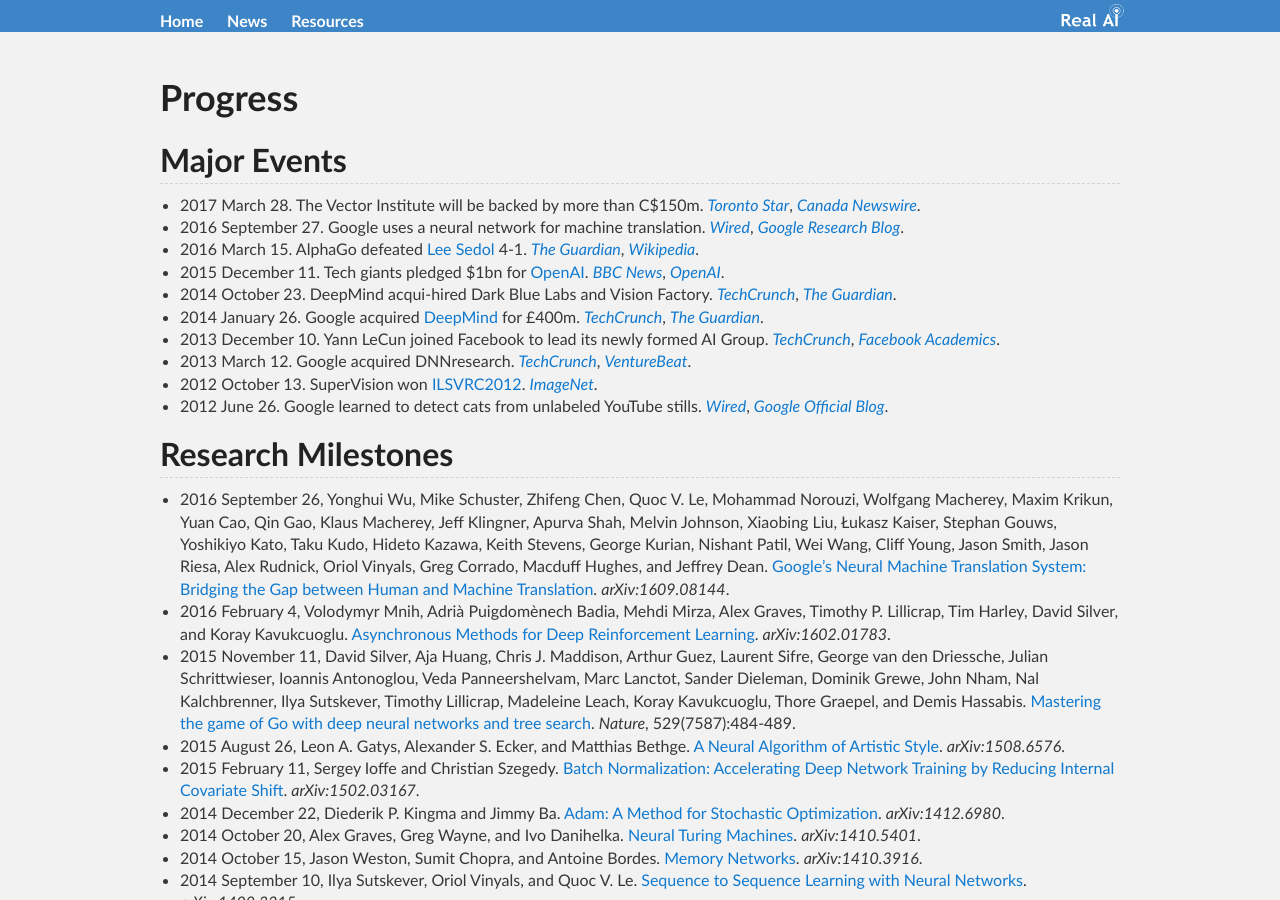
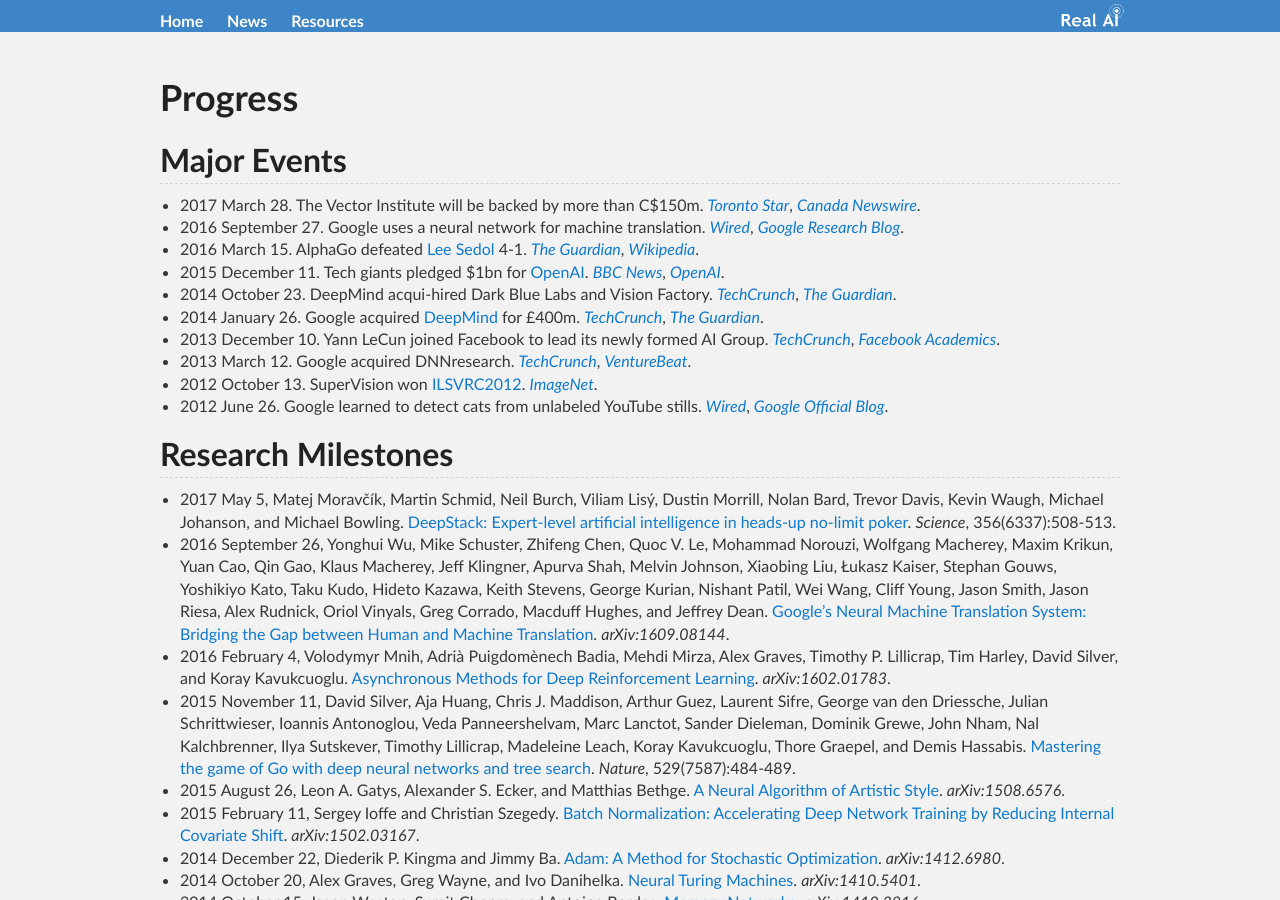
Before and after one commit to Tonywuhk/realai.org, a Jekyll site: the page built from progress.md, in a window 1280 px wide and 900 px high. Built offline with Jekyll 4.4.1, drawn with Linux system fonts in a browser that asks for light colours; our own code applies the rules of GitHub Pages for plain Markdown files; comment, search, counter and statistics services are not loaded; the repository's description, which GitHub fills in, is left out.

Commit message:
Update progress.md

```diff
--- a/progress.md
+++ b/progress.md
@@ -18,6 +18,7 @@
 
 ## Research Milestones
 
+* 2017 May 5, Matej Moravčík, Martin Schmid, Neil Burch, Viliam Lisý, Dustin Morrill, Nolan Bard, Trevor Davis, Kevin Waugh, Michael Johanson, and Michael Bowling. [DeepStack: Expert-level artificial intelligence in heads-up no-limit poker](http://science.sciencemag.org/content/356/6337/508). *Science*, 356(6337):508-513.
 * 2016 September 26, Yonghui Wu, Mike Schuster, Zhifeng Chen, Quoc V. Le, Mohammad Norouzi, Wolfgang Macherey, Maxim Krikun, Yuan Cao, Qin Gao, Klaus Macherey, Jeff Klingner, Apurva Shah, Melvin Johnson, Xiaobing Liu, Łukasz Kaiser, Stephan Gouws, Yoshikiyo Kato, Taku Kudo, Hideto Kazawa, Keith Stevens, George Kurian, Nishant Patil, Wei Wang, Cliff Young, Jason Smith, Jason Riesa, Alex Rudnick, Oriol Vinyals, Greg Corrado, Macduff Hughes, and Jeffrey Dean. [Google's Neural Machine Translation System: Bridging the Gap between Human and Machine Translation](https://arxiv.org/abs/1609.08144). *arXiv:1609.08144*.
 * 2016 February 4, Volodymyr Mnih, Adrià Puigdomènech Badia, Mehdi Mirza, Alex Graves, Timothy P. Lillicrap, Tim Harley, David Silver, and Koray Kavukcuoglu. [Asynchronous Methods for Deep Reinforcement Learning](https://arxiv.org/abs/1602.01783). *arXiv:1602.01783*.
 * 2015 November 11, David Silver, Aja Huang, Chris J. Maddison, Arthur Guez, Laurent Sifre, George van den Driessche, Julian Schrittwieser, Ioannis Antonoglou, Veda Panneershelvam, Marc Lanctot, Sander Dieleman, Dominik Grewe, John Nham, Nal Kalchbrenner, Ilya Sutskever, Timothy Lillicrap, Madeleine Leach, Koray Kavukcuoglu, Thore Graepel, and Demis Hassabis. [Mastering the game of Go with deep neural networks and tree search](http://www.nature.com/nature/journal/v529/n7587/full/nature16961.html). *Nature*, 529(7587):484-489.
```
